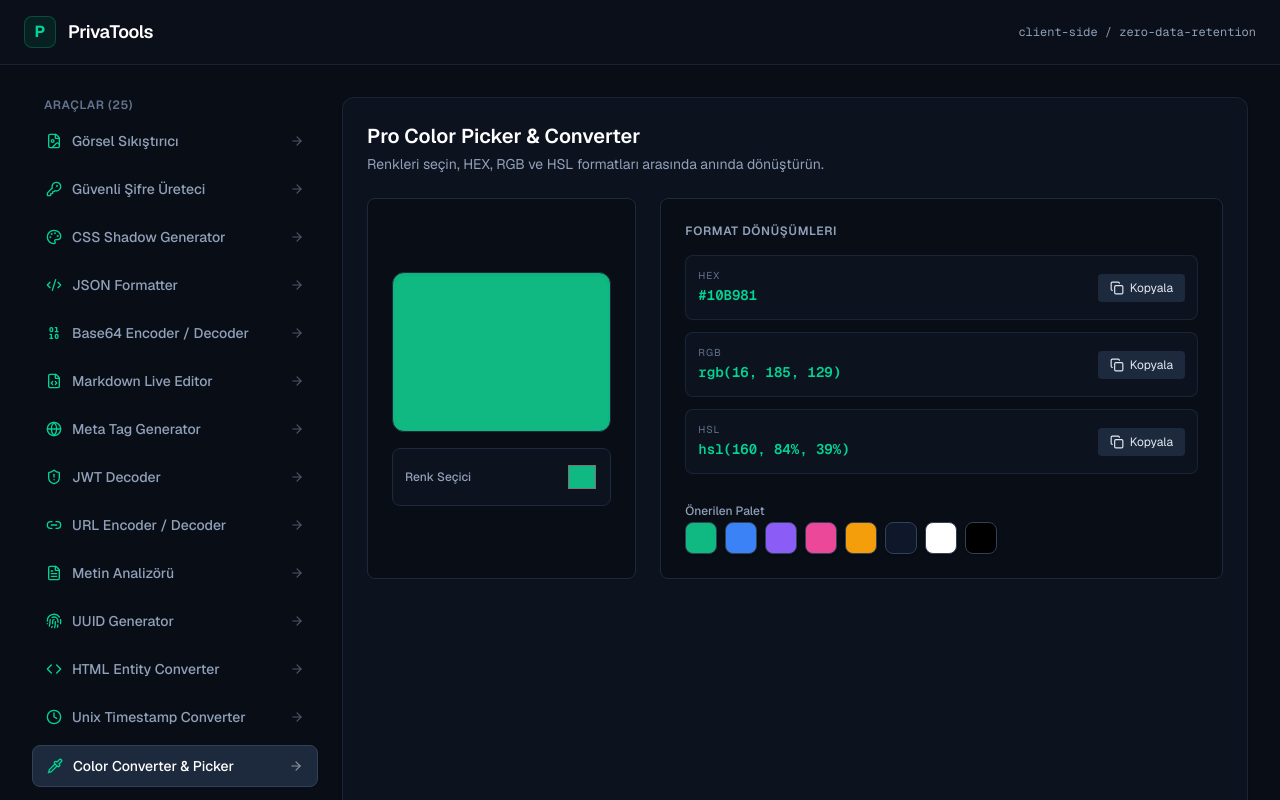
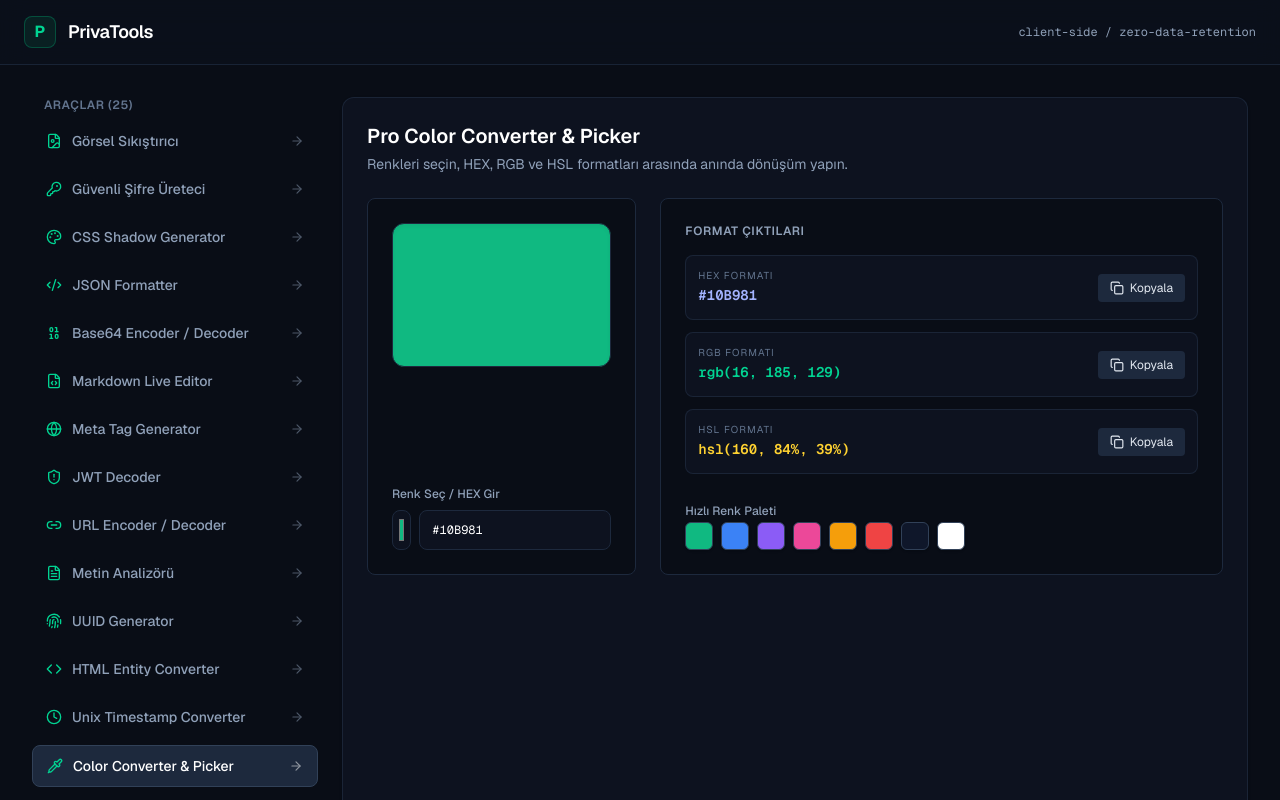
Before and after one commit to MuhammedEdev/privatools, a Next.js app: page / in a window 1280 px wide. Both pictures are taken after a click on the button "Color Converter & Picker". Shown: the top 800 px of the page. Built offline with nearby package versions, Linux system fonts and the light colour scheme.

Commit message:
feat: upgrade ColorPicker with robust validation, professional palette and theme UI

```diff
--- a/src/components/tools/ColorPicker.tsx
+++ b/src/components/tools/ColorPicker.tsx
@@ -1,19 +1,21 @@
 "use client";
 
 import { useState } from "react";
-import { Copy, Check, Palette, Sparkles } from "lucide-react";
+import { Copy, Check, Palette, AlertCircle } from "lucide-react";
 
 export default function ColorPicker() {
-  const [color, setColor] = useState<string>("#10b981");
+  const [hex, setHex] = useState<string>("#10B981");
   const [copiedKey, setCopiedKey] = useState<string | null>(null);
 
-  // Hex to RGB conversion
-  const hexToRgb = (hex: string) => {
-    let c = hex.replace("#", "");
-    if (c.length === 3) {
-      c = c.split("").map((x) => x + x).join("");
+  // Güvenli HEX to RGB dönüştürücü
+  const hexToRgb = (hexStr: string) => {
+    let cleanHex = hexStr.replace("#", "");
+    if (cleanHex.length === 3) {
+      cleanHex = cleanHex.split("").map((c) => c + c).join("");
     }
-    const num = parseInt(c, 16);
+    if (cleanHex.length !== 6) return { r: 16, g: 185, b: 129 }; // Varsayılan emerald
+    const num = parseInt(cleanHex, 16);
+    if (isNaN(num)) return { r: 16, g: 185, b: 129 };
     return {
       r: (num >> 16) & 255,
       g: (num >> 8) & 255,
@@ -21,9 +23,9 @@ export default function ColorPicker() {
     };
   };
 
-  // Hex to HSL conversion
-  const hexToHsl = (hex: string) => {
-    const { r, g, b } = hexToRgb(hex);
+  // Güvenli HEX to HSL dönüştürücü
+  const hexToHsl = (hexStr: string) => {
+    const { r, g, b } = hexToRgb(hexStr);
     const rNorm = r / 255;
     const gNorm = g / 255;
     const bNorm = b / 255;
@@ -52,63 +54,75 @@ export default function ColorPicker() {
     };
   };
 
-  const rgb = hexToRgb(color);
-  const hsl = hexToHsl(color);
+  const rgb = hexToRgb(hex);
+  const hsl = hexToHsl(hex);
 
-  const formats = [
-    { label: "HEX", value: color.toUpperCase() },
-    { label: "RGB", value: `rgb(${rgb.r}, ${rgb.g}, ${rgb.b})` },
-    { label: "HSL", value: `hsl(${hsl.h}, ${hsl.s}%, ${hsl.l}%)` },
-  ];
-
-  const copyValue = (text: string, label: string) => {
+  const copyText = (text: string, label: string) => {
     navigator.clipboard.writeText(text);
     setCopiedKey(label);
     setTimeout(() => setCopiedKey(null), 2000);
   };
 
-  const presetColors = ["#10b981", "#3b82f6", "#8b5cf6", "#ec4899", "#f59e0b", "#0f172a", "#ffffff", "#000000"];
+  const presetColors = ["#10B981", "#3B82F6", "#8B5CF6", "#EC4899", "#F59E0B", "#EF4444", "#0F172A", "#FFFFFF"];
+
+  const isValidHex = /^#?([A-Fa-f0-9]{3}|[A-Fa-f0-9]{6})$/.test(hex);
 
   return (
     <div className="space-y-6">
       <div className="flex flex-col sm:flex-row sm:items-center justify-between gap-4">
         <div>
-          <h1 className="text-xl font-semibold text-white">Pro Color Picker & Converter</h1>
+          <h1 className="text-xl font-semibold text-white">Pro Color Converter & Picker</h1>
           <p className="text-sm text-slate-400 mt-1">
-            Renkleri seçin, HEX, RGB ve HSL formatları arasında anında dönüştürün.
+            Renkleri seçin, HEX, RGB ve HSL formatları arasında anında dönüşüm yapın.
           </p>
         </div>
       </div>
 
       <div className="grid grid-cols-1 md:grid-cols-3 gap-6">
-        <div className="bg-[#090D16] border border-slate-800 rounded-lg p-6 flex flex-col items-center justify-center space-y-4">
+        {/* Sol Panel: Önizleme ve Seçici */}
+        <div className="bg-[#090D16] border border-slate-800 rounded-lg p-6 flex flex-col items-center justify-between space-y-4">
           <div
-            className="w-full h-40 rounded-xl shadow-inner border border-slate-800 transition-all duration-200"
-            style={{ backgroundColor: color }}
+            className="w-full h-36 rounded-xl border border-slate-800 shadow-inner transition-all duration-200"
+            style={{ backgroundColor: isValidHex ? hex : "#10B981" }}
           />
-          <div className="w-full flex items-center justify-between bg-[#0D121F] border border-slate-800 rounded-lg p-3">
-            <span className="text-xs text-slate-400 font-medium">Renk Seçici</span>
-            <input
-              type="color"
-              value={color}
-              onChange={(e) => setColor(e.target.value)}
-              className="w-8 h-8 rounded border-0 cursor-pointer bg-transparent"
-            />
+
+          <div className="w-full space-y-2">
+            <label className="text-xs text-slate-400 font-medium block">Renk Seç / HEX Gir</label>
+            <div className="flex gap-2">
+              <input
+                type="color"
+                value={isValidHex ? (hex.startsWith("#") ? hex : `#${hex}`) : "#10B981"}
+                onChange={(e) => setHex(e.target.value)}
+                className="w-10 h-10 bg-[#0D121F] cursor-pointer rounded-lg border border-slate-800 p-1"
+              />
+              <input
+                type="text"
+                value={hex}
+                onChange={(e) => setHex(e.target.value)}
+                placeholder="#10B981"
+                className="flex-1 bg-[#0D121F] border border-slate-800 rounded-lg px-3 py-2 text-xs font-mono text-white focus:outline-none focus:border-slate-700"
+              />
+            </div>
           </div>
         </div>
 
+        {/* Sağ Panel: Format Çıktıları ve Hızlı Palet */}
         <div className="md:col-span-2 bg-[#090D16] border border-slate-800 rounded-lg p-6 space-y-4">
-          <span className="text-xs font-semibold text-slate-400 block uppercase tracking-wider">Format Dönüşümleri</span>
+          <span className="text-xs font-semibold text-slate-400 block uppercase tracking-wider">Format Çıktıları</span>
 
           <div className="space-y-3">
-            {formats.map((item, idx) => (
+            {[
+              { label: "HEX", val: hex.toUpperCase(), colorClass: "text-indigo-300" },
+              { label: "RGB", val: `rgb(${rgb.r}, ${rgb.g}, ${rgb.b})`, colorClass: "text-emerald-400" },
+              { label: "HSL", val: `hsl(${hsl.h}, ${hsl.s}%, ${hsl.l}%)`, colorClass: "text-amber-300" },
+            ].map((item, idx) => (
               <div key={idx} className="bg-[#0D121F] border border-slate-800/80 rounded-lg p-3 flex items-center justify-between">
                 <div>
-                  <span className="text-[10px] text-slate-500 uppercase tracking-widest block">{item.label}</span>
-                  <span className="text-sm font-mono text-emerald-400 font-semibold">{item.value}</span>
+                  <span className="text-[10px] text-slate-500 uppercase tracking-widest block">{item.label} Formatı</span>
+                  <span className={`font-mono text-sm font-semibold ${item.colorClass}`}>{item.val}</span>
                 </div>
                 <button
-                  onClick={() => copyValue(item.value, item.label)}
+                  onClick={() => copyText(item.val, item.label)}
                   className="bg-slate-800 hover:bg-slate-700 text-slate-200 text-xs px-3 py-1.5 rounded transition flex items-center gap-1.5"
                 >
                   {copiedKey === item.label ? <Check className="w-3.5 h-3.5 text-emerald-400" /> : <Copy className="w-3.5 h-3.5" />}
@@ -119,14 +133,14 @@ export default function ColorPicker() {
           </div>
 
           <div className="space-y-2 pt-2">
-            <span className="text-xs font-medium text-slate-400">Önerilen Palet</span>
+            <span className="text-xs font-medium text-slate-400">Hızlı Renk Paleti</span>
             <div className="flex flex-wrap gap-2">
-              {presetColors.map((hex, idx) => (
+              {presetColors.map((preset, idx) => (
                 <button
                   key={idx}
-                  onClick={() => setColor(hex)}
-                  className="w-8 h-8 rounded-lg border border-slate-700 transition hover:scale-110 shadow-sm"
-                  style={{ backgroundColor: hex }}
+                  onClick={() => setHex(preset)}
+                  className="w-7 h-7 rounded-md border border-slate-700 transition hover:scale-110 shadow-sm"
+                  style={{ backgroundColor: preset }}
                 />
               ))}
             </div>
```
